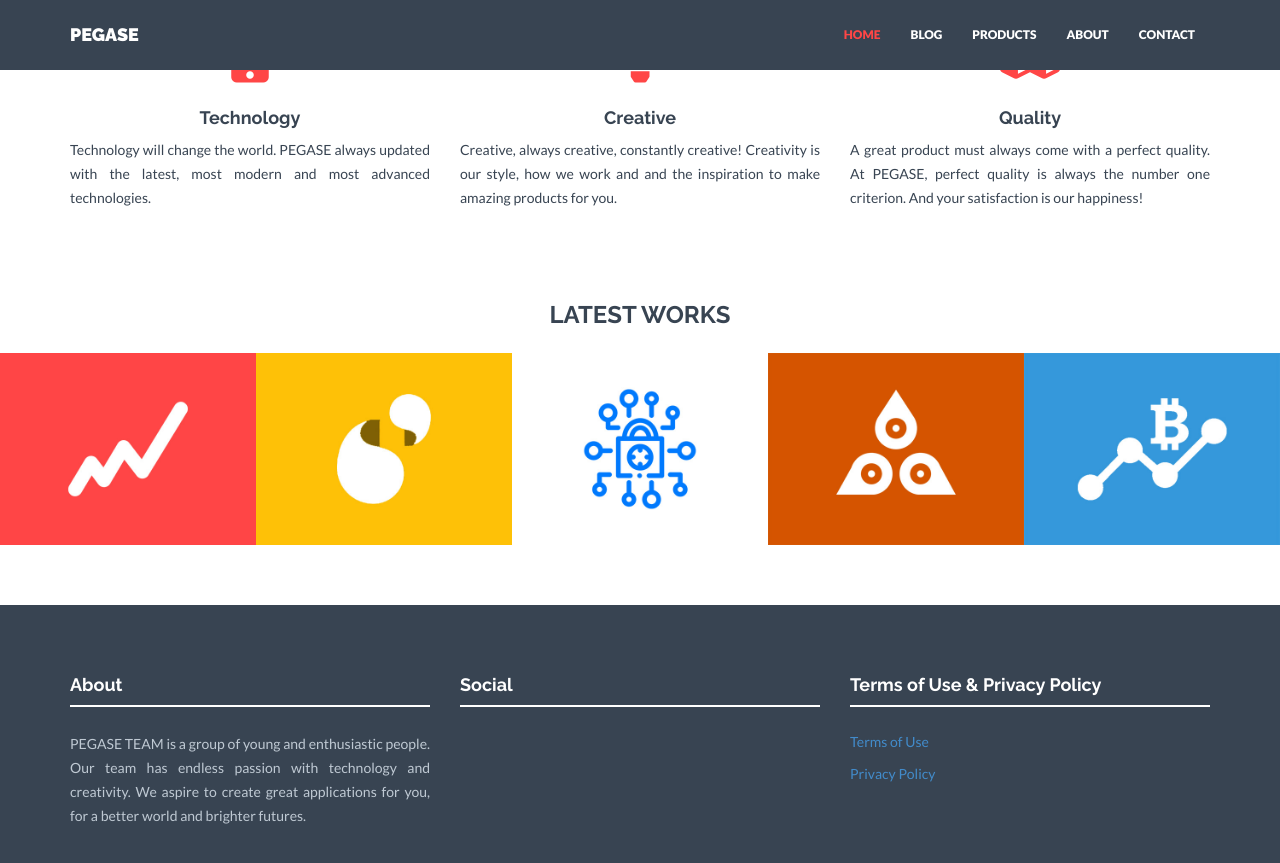
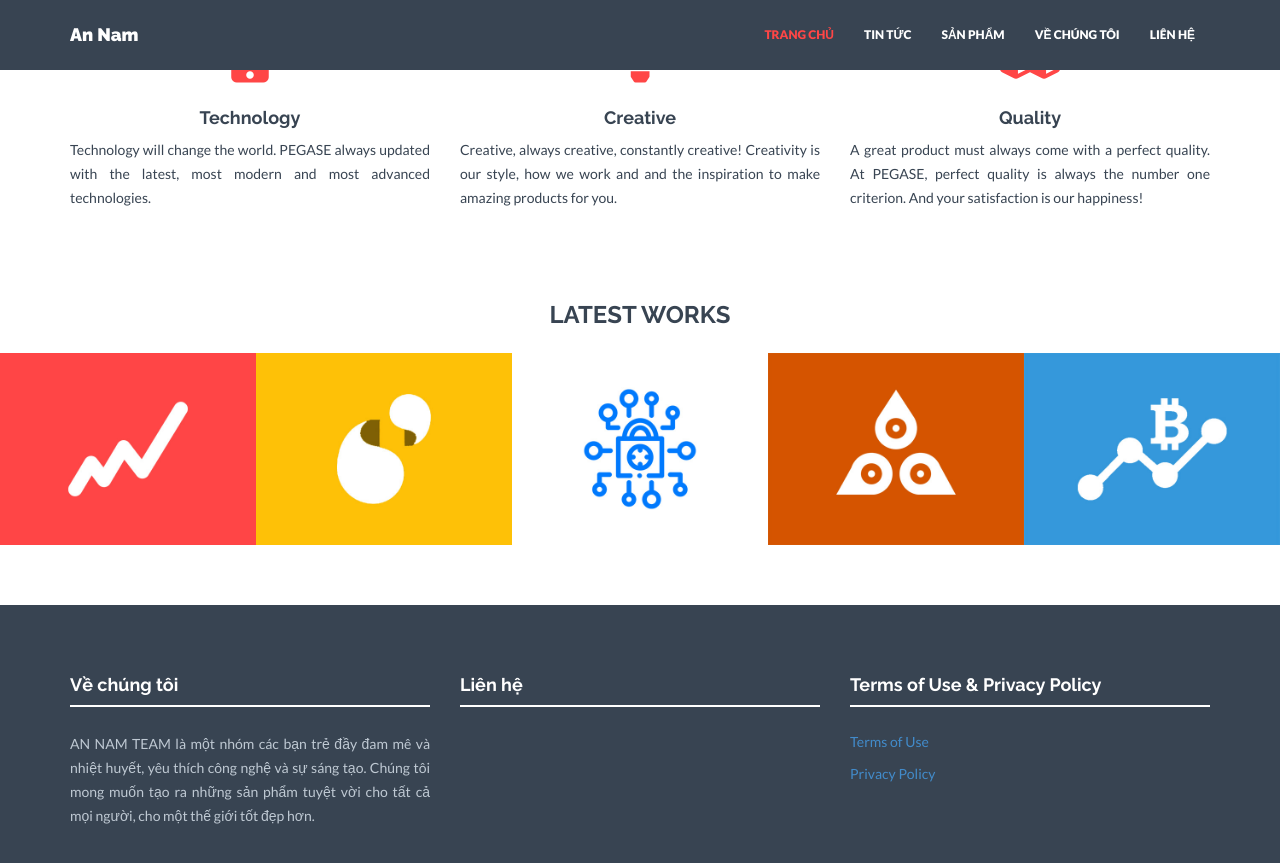
Before and after one commit to AnNamStudio/annamstudio.github.io, a Jekyll site: the page built from index.html, in a window 1280 px wide and 900 px high, scrolled down 992 px. Shown: the top 863 px of the window. Built offline with Jekyll 4.4.1, drawn with Linux system fonts in a browser that asks for light colours; nearby versions of some CDN libraries.

Commit message:
Update description

```diff
--- a/_config.yml
+++ b/_config.yml
@@ -1,8 +1,8 @@
 ### GENERAL SETTINGS ###
 
 # Site settings
-title: PEGASE
-description: "PEGASE TEAM is a group of young and enthusiastic people. Our team has endless passion with technology and creativity. We aspire to create great applications for you, for a better world and brighter futures."
+title: An Nam
+description: "AN NAM TEAM là một nhóm các bạn trẻ đầy đam mê và nhiệt huyết, yêu thích công nghệ và sự sáng tạo. Chúng tôi mong muốn tạo ra những sản phẩm tuyệt vời cho tất cả mọi người, cho một thế giới tốt đẹp hơn."
 analytics: UA-49278430-8 #Google analytics code in the format XX-nnnnnnnn-n
 baseurl: "" #important: start with /
 url: ""
@@ -51,9 +51,11 @@ address:
     - 6/25/106/28 Dai Linh,
     - Trung Van, Nam Tu Liem, Ha Noi,
     - Viet Nam.
-email: pegase.studio@gmail.com
+email: annamstudio.vn@gmail.com
 tel: (+84)978945936
 
+# Short text about your company. Shown in footer on every page and also separately on Home and Contact page.
+about: "AN NAM TEAM là một nhóm các bạn trẻ đầy đam mê và nhiệt huyết, yêu thích công nghệ và sự sáng tạo. Chúng tôi mong muốn tạo ra những sản phẩm tuyệt vời cho tất cả mọi người, cho một thế giới tốt đẹp hơn."
 
 ### GENERAL DATA FOR VARIOUS LOCATIONS ###
 
@@ -107,9 +109,6 @@ clients:
   - name: VimeoPro
     img: client04.png
 
-# Short text about your company. Shown in footer on every page and also separately on Home and Contact page.
-about: "PEGASE TEAM is a group of young and enthusiastic people. Our team has endless passion with technology and creativity. We aspire to create great applications for you, for a better world and brighter futures."
-
 # Testimonial content. Shown on Home and About page.
 testimonial:
     message: "Lorem Ipsum is simply dummy text of the printing and typesetting industry. Lorem Ipsum has been the industry's standard dummy text ever since the 1500s, when an unknown printer took a galley of type and scrambled it to make a type specimen book. It has survived not only five centuries, but also the leap into electronic typesetting, remaining essentially unchanged."
--- a/_includes/footer.html
+++ b/_includes/footer.html
@@ -2,13 +2,13 @@
     <div class="container">
         <div class="row">
             <div class="col-lg-4">
-                <h4>About</h4>
+                <h4>Về chúng tôi</h4>
                 <div class="hline-w"></div>
                 <p style="text-align: justify">{{ site.about }}</p>
             </div>
 
             <div class="col-lg-4">
-                <h4>Social</h4>
+                <h4>Liên hệ</h4>
                 <div class="hline-w"></div>
                 <p>
                     {% for network in site.social %}
--- a/_includes/nav.html
+++ b/_includes/nav.html
@@ -12,11 +12,11 @@
     </div>
     <div class="navbar-collapse collapse navbar-right">
       <ul class="nav navbar-nav">
-        <li {% if page.title == "Home" %}class="active"{% endif %}><a href="{{"/" | prepend: site.baseurl }}">HOME</a></li>
-        <li {% if page.title == "Blog" %}class="active"{% endif %}><a href="{{"/blog/" | prepend: site.baseurl }}">BLOG</a></li>
-        <li {% if page.title == "Products" %}class="active"{% endif %}><a href="{{"/portfolio/" | prepend: site.baseurl }}">PRODUCTS</a></li>
-        <li {% if page.title == "About" %}class="active"{% endif %}><a href="{{"/about/" | prepend: site.baseurl }}">ABOUT</a></li>
-        <li {% if page.title == "Contact" %}class="active"{% endif %}><a href="{{"/contact/" | prepend: site.baseurl }}">CONTACT</a></li>
+        <li {% if page.title == "Home" %}class="active"{% endif %}><a href="{{"/" | prepend: site.baseurl }}">TRANG CHỦ</a></li>
+        <li {% if page.title == "Blog" %}class="active"{% endif %}><a href="{{"/blog/" | prepend: site.baseurl }}">TIN TỨC</a></li>
+        <li {% if page.title == "Products" %}class="active"{% endif %}><a href="{{"/portfolio/" | prepend: site.baseurl }}">SẢN PHẨM</a></li>
+        <li {% if page.title == "About" %}class="active"{% endif %}><a href="{{"/about/" | prepend: site.baseurl }}">VỀ CHÚNG TÔI</a></li>
+        <li {% if page.title == "Contact" %}class="active"{% endif %}><a href="{{"/contact/" | prepend: site.baseurl }}">LIÊN HỆ</a></li>
       </ul>
     </div><!--/.nav-collapse -->
   </div>
```
